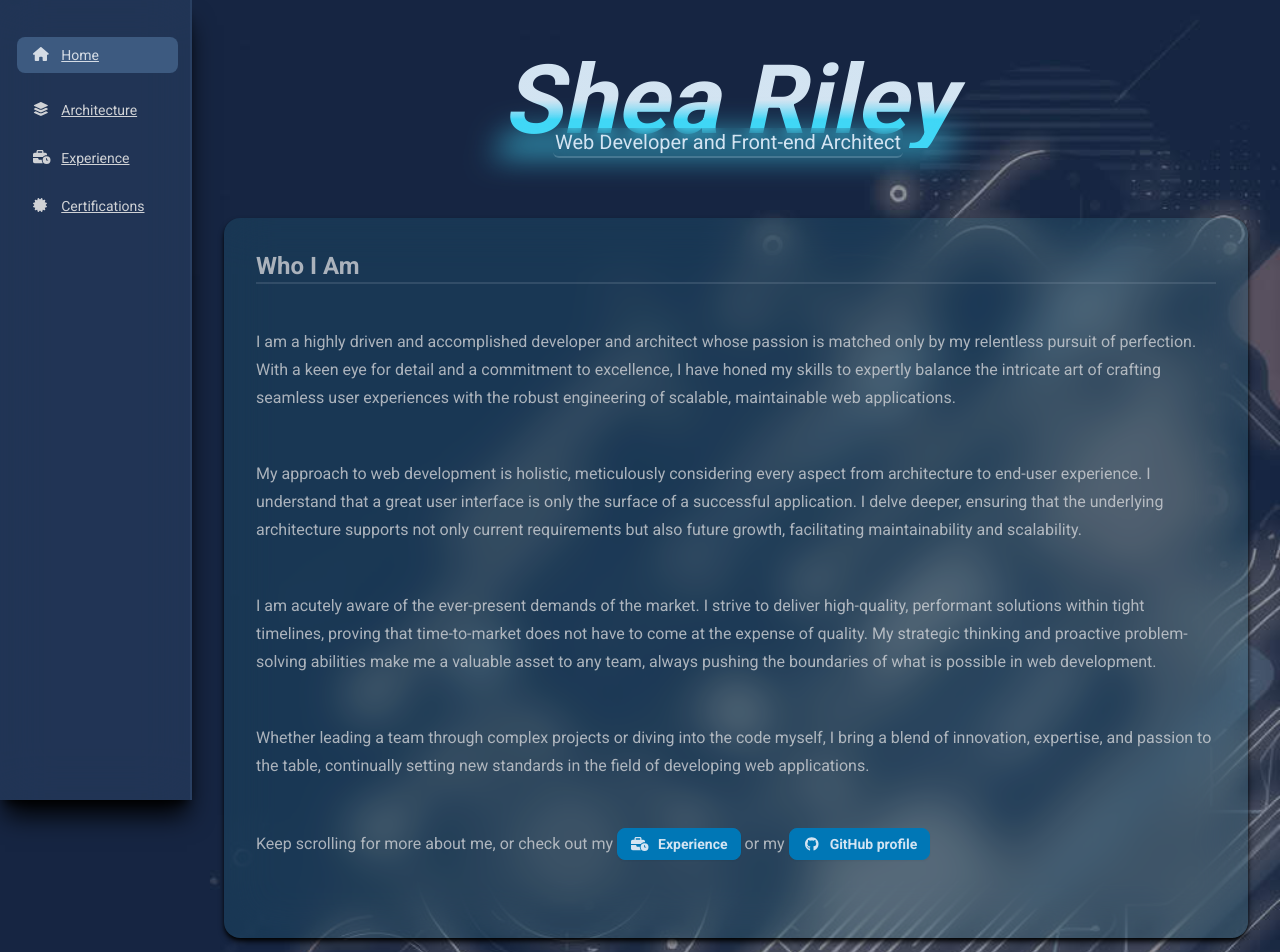
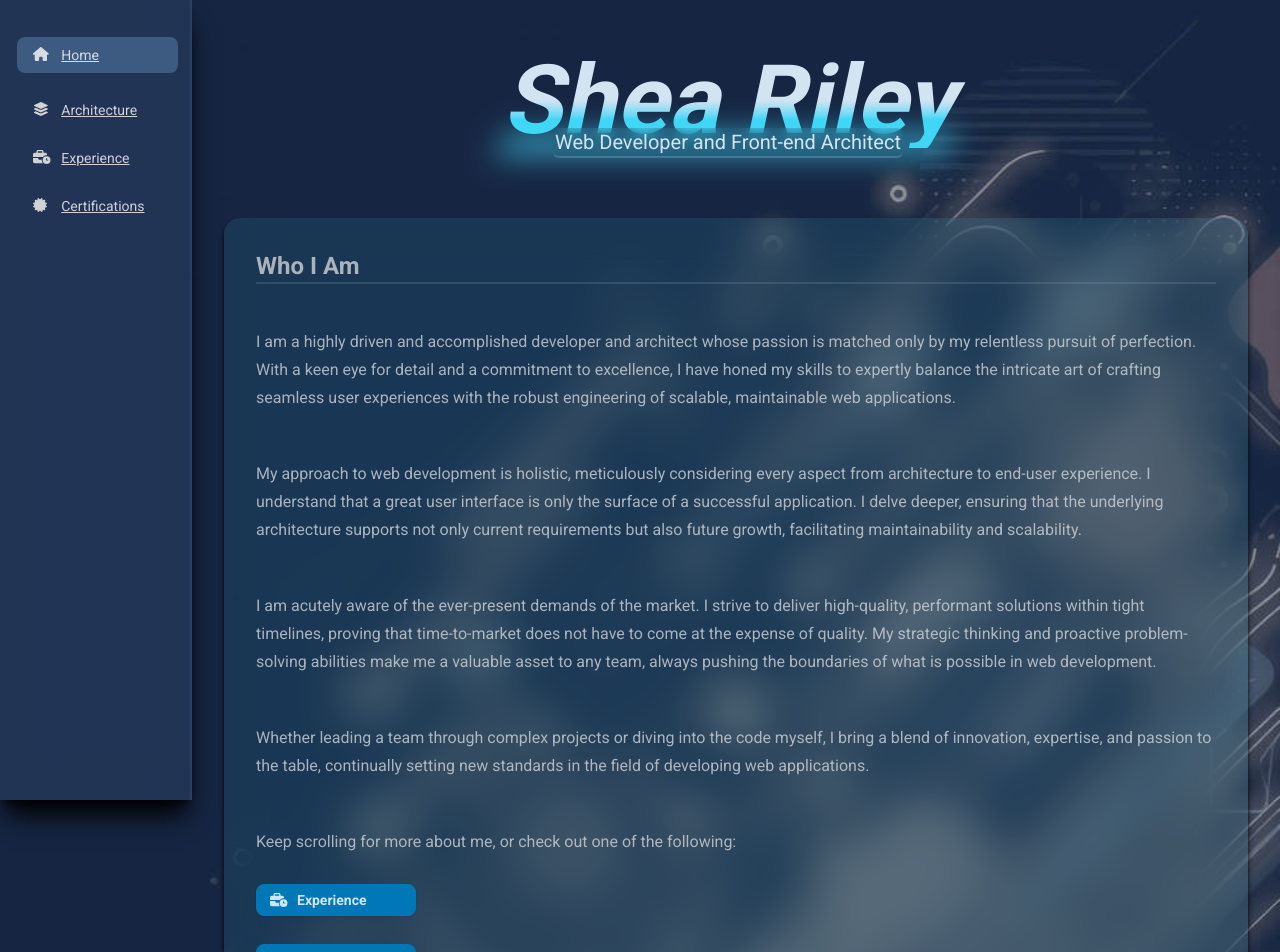
Before and after one commit to sheariley/portfolio-web-dev, a React (Vite) app: page / in a window 1280 px wide. Shown: the top 952 px of the page. Built offline with nearby package versions, Linux system fonts and the light colour scheme; what tailwindcss-3d would draw is missing.

Commit message:
Tweak buttons on Home: Who I Am section

```diff
--- a/src/pages/HomePage.tsx
+++ b/src/pages/HomePage.tsx
@@ -46,22 +46,27 @@ export default function HomePage() {
           </p>
 
           <p className="max_lg:my-1">
-            Keep scrolling for more about me, or check out my{' '}
+            Keep scrolling for more about me, or check out one of the following:
+            <br />
+            <br />
             <Button
               themeColor="primary"
               to="/experience"
               icon={faBusinessTime}
               size="sm"
+              className="min-w-[160px] justify-start"
             >
               Experience
-            </Button>{' '}
-            or my{'  '}
+            </Button>
+            <br />
+            <br />
             <Button
               themeColor="primary"
               href="https://github.com/sheariley"
               target="_blank"
               icon={faGithub}
               size="sm"
+              className="min-w-[160px] justify-start"
             >
               GitHub profile
             </Button>
```
